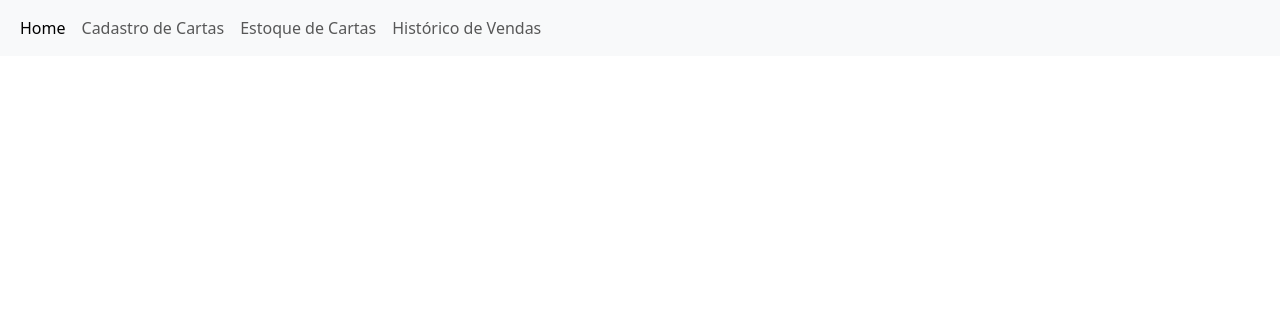
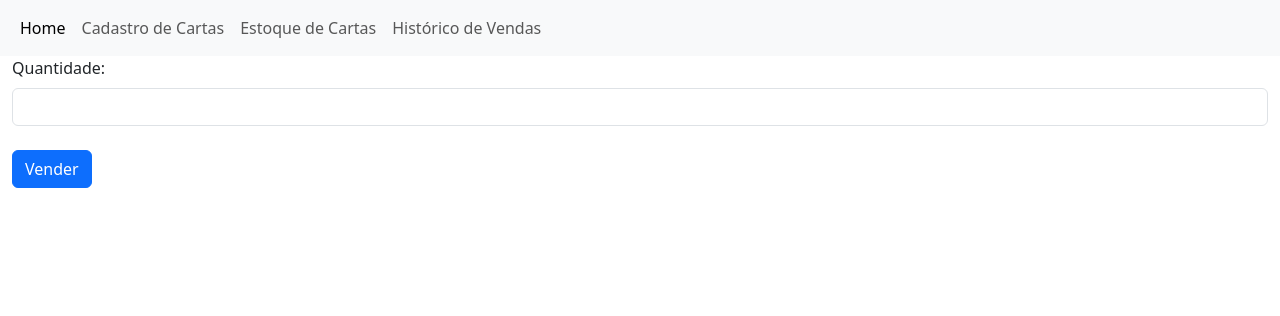
Before and after one commit to DouglasSouza05/Projeto-Final-C216, a Flask app: template frontend/templates/sell_card.html in a window 1280 px wide. Shown: the top 316 px of the page. Run offline with Flask 3, Linux system fonts and the light colour scheme; the template is opened without the code that fills it, so the values that code supplies are empty.

Commit message:
feat: sell-card done, only details missing

```diff
--- a/backend/main.py
+++ b/backend/main.py
@@ -195,7 +195,7 @@ async def sellCard(id: int, sale: SoldCard):
         await conn.execute(update_query, new_quantity, id)
 
         sale_query = """
-            INSERT INTO sales (cardgames_id, quantity_sold, sale_value)
+            INSERT INTO sales (card_id, quantity_sold, sale_value)
             VALUES ($1, $2, $3)
         """
         sale_value = sale.quantity * card["price"]
@@ -225,7 +225,7 @@ async def listSales():
             SELECT sales.id AS sale_id, cardgames.name AS card_name,
                    sales.quantity_sold, sales.sale_value, sales.sale_date
             FROM sales
-            JOIN cardgames ON sales.cardgames_id = cardgames.id
+            JOIN cardgames ON sales.card_id = cardgames.id
             ORDER BY sales.sale_date DESC
         """
         rows = await conn.fetch(query)
--- a/frontend/templates/sell_card.html
+++ b/frontend/templates/sell_card.html
@@ -22,5 +22,13 @@
         </div>
         </div>
     </nav>
+    <script src="https://cdn.jsdelivr.net/npm/bootstrap@5.3.3/dist/js/bootstrap.bundle.min.js" integrity="sha384-YvpcrYf0tY3lHB60NNkmXc5s9fDVZLESaAA55NDzOxhy9GkcIdslK1eN7N6jIeHz" crossorigin="anonymous"></script>
+    <div class="container-fluid">
+        <form action="/sell-card/{{ card.id }}" method="POST">
+            <label for="quantity" class="form-label">Quantidade:</label><br>
+            <input type="text" id="quantity" name="quantity"  class="form-control"><br>
+            <input type="submit" value="Vender" class="btn btn-primary">
+        </form>
+    </div>
 </body>
 </html>
```
